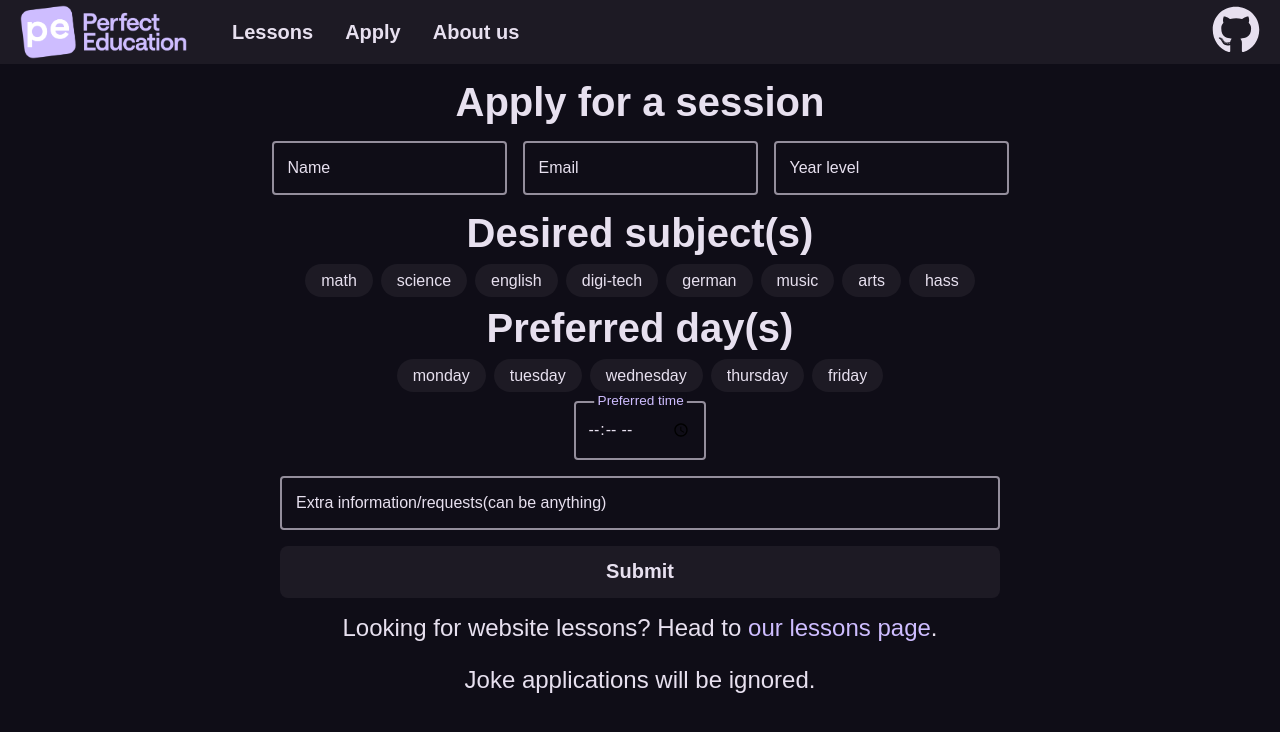
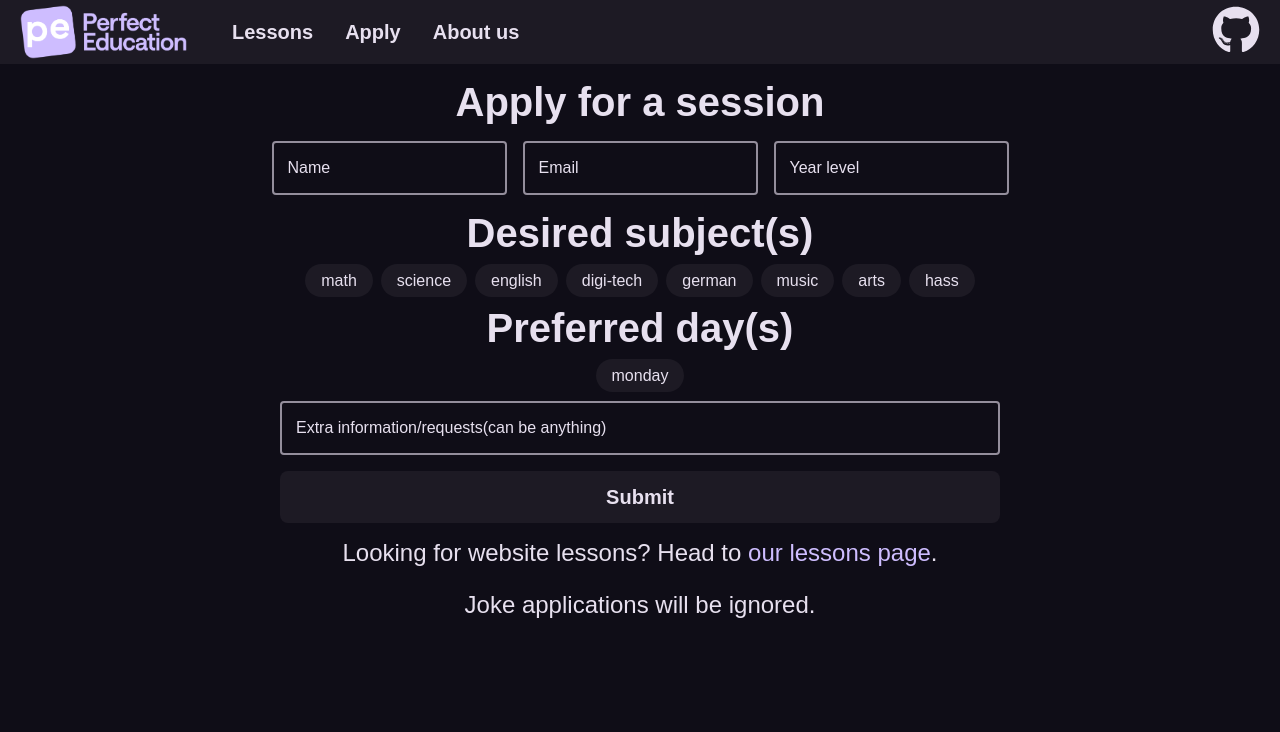
Before and after one commit to tm-coder-484/PerfectEducation, a React (Vite) app: page /apply in a window 1280 px wide. Shown: the top 732 px of the page. Built offline with nearby package versions, Linux system fonts and the light colour scheme.

Commit message:
Remove time field and days apart from monday

```diff
--- a/src/Apply.jsx
+++ b/src/Apply.jsx
@@ -6,14 +6,13 @@ import { Routes, Route, Link } from 'react-router'
 import Bar from "./Bar.jsx";
 
 const SUBJECTS = ["math", "science", "english", "digi-tech", "german", "music", "arts", "hass",];
-const DAYS = ["monday", "tuesday", "wednesday", "thursday", "friday"];
+const DAYS = ["monday"];
 
 function Apply() {
   const [form, setForm] = useState({
     name: "",
     email: "",
     yearGroup: "",
-    time: "",
     extra: "",
   });
   const [subjects, setSubjects] = useState([]);
@@ -45,11 +44,6 @@ function Apply() {
       setErrorMsg("Year level must be a number.");
       return;
     }
-    if (!form.time) {
-      setStatus("error");
-      setErrorMsg("Please pick a time.");
-      return;
-    }
     if (subjects.length === 0) {
       setStatus("error");
       setErrorMsg("Pick at least one subject.");
@@ -71,8 +65,6 @@ function Apply() {
           year_group: yearGroupNum,
           subjects,
           days,
-          // <input type="time"> gives "HH:MM" - pydantic's time type wants "HH:MM:SS"
-          time: form.time.length === 5 ? `${form.time}:00` : form.time,
           extra: form.extra,
         }),
       });
@@ -83,7 +75,7 @@ function Apply() {
       }
 
       setStatus("success");
-      setForm({ name: "", email: "", yearGroup: "", time: "", extra: "" });
+      setForm({ name: "", email: "", yearGroup: "", extra: "" });
       setSubjects([]);
       setDays([]);
     } catch (err) {
@@ -148,11 +140,6 @@ function Apply() {
                 ))}
             </div>
 
-            <div className="textfield">
-                <input type="time" id="time" placeholder=" " value={form.time} onChange={handleChange} required/>
-                <label htmlFor="time">Preferred time</label>
-            </div>
-
             <div className="textfield extra-textfield">
                 <input type="text" id="extra" placeholder=" " value={form.extra} onChange={handleChange}/>
                 <label htmlFor="extra">Extra information/requests(can be anything)</label>
```
Also changed, not shown: 11 other files (tests, documents, lock files or other folders).
